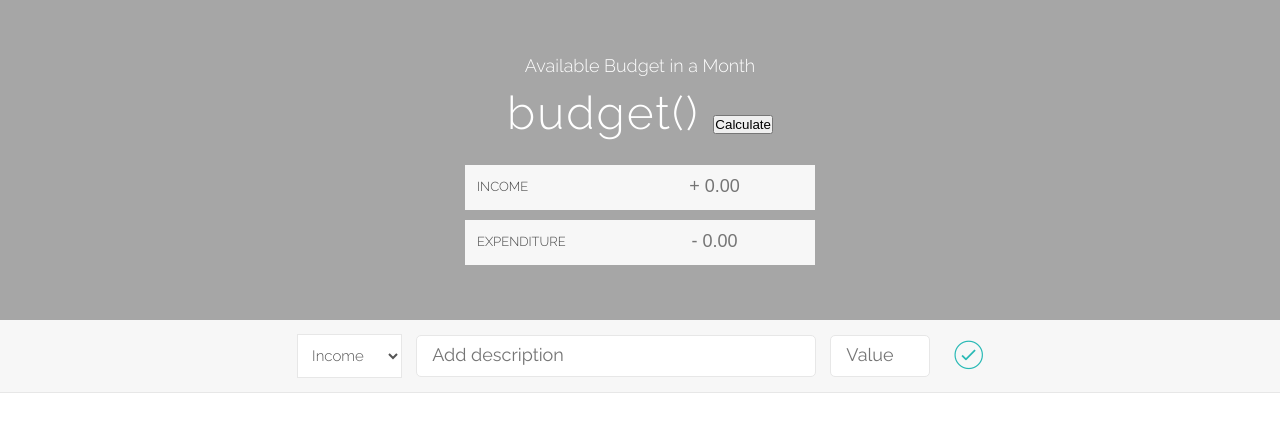
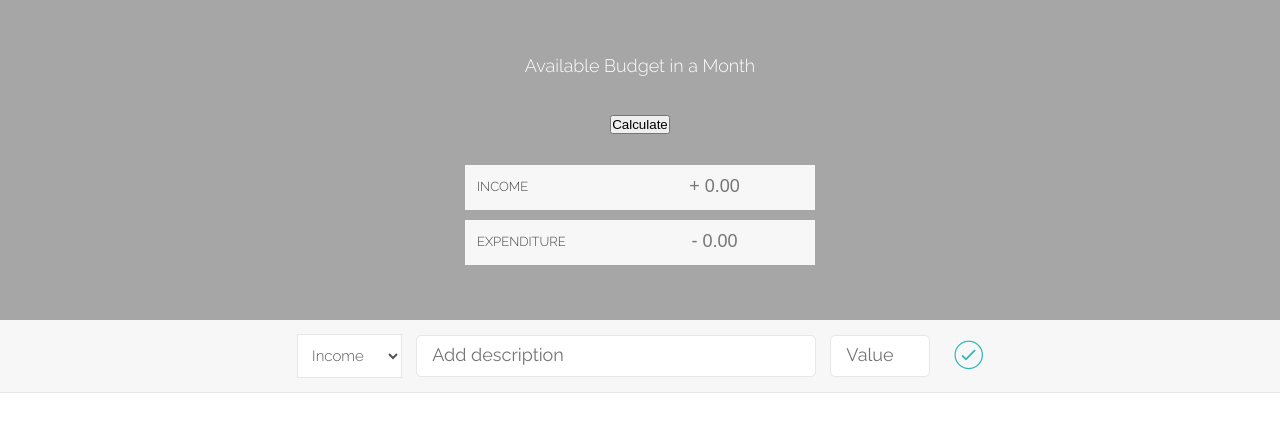
Before and after one commit to echubi/Budgetapp, a plain HTML site: page index.htm in a window 1280 px wide. Drawn offline with nearby package versions, Linux system fonts and the light colour scheme.

Commit message:
Update index.htm

```diff
--- a/index.htm
+++ b/index.htm
@@ -15,7 +15,7 @@
                 </div>
 
                 <div class="budget-value">
-                    <label id="value">budget()</label>
+                    <label id="value"></label>
                     <button onclick="budget()">Calculate</button>
                 </div>
 
```
